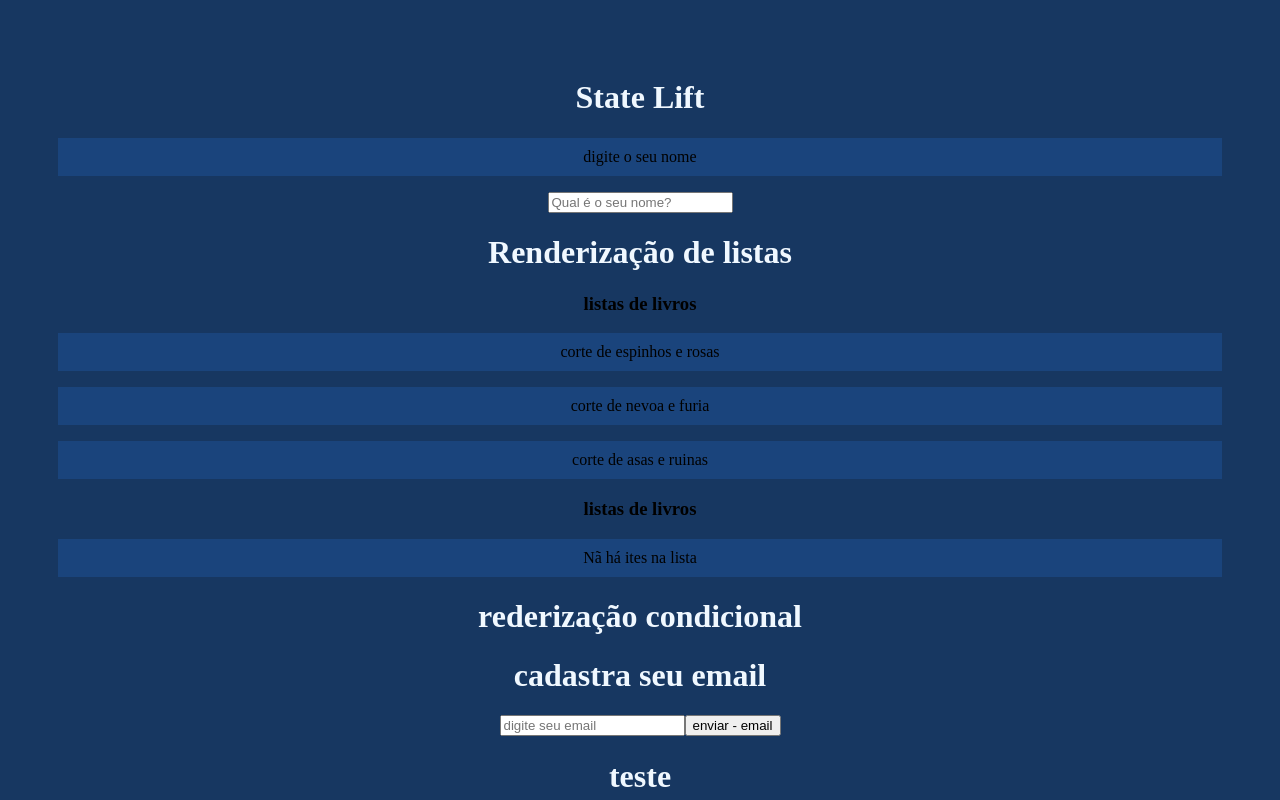
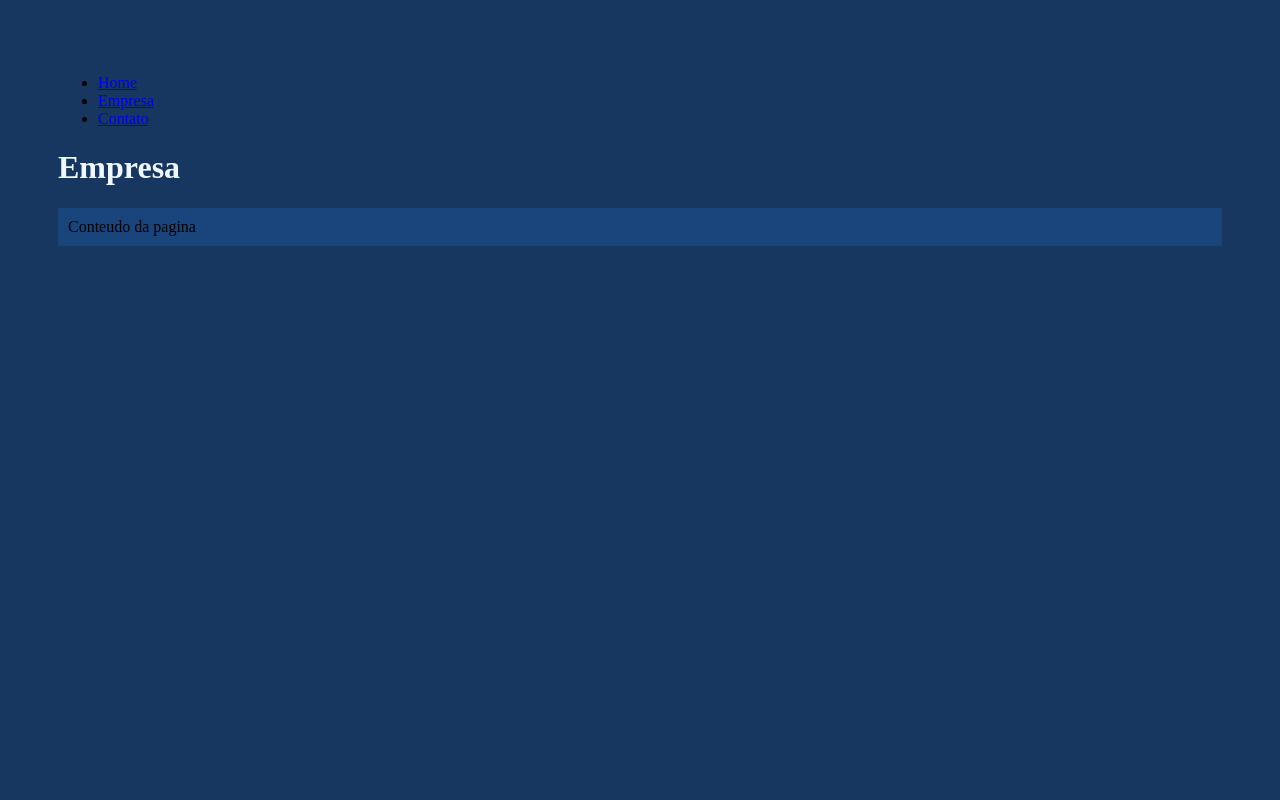
Before and after one commit to jeca16/teste, a React (Create React App) app: page /empresa in a window 1280 px wide. Shown: the top 800 px of the page. Built offline with nearby package versions, Linux system fonts and the light colour scheme.

Commit message:
adicionar navegação de telas

```diff
--- a/package.json
+++ b/package.json
@@ -8,6 +8,7 @@
     "@testing-library/user-event": "^13.5.0",
     "react": "^18.3.1",
     "react-dom": "^18.3.1",
+    "react-router-dom": "^6.26.1",
     "react-scripts": "5.0.1",
     "web-vitals": "^2.1.4"
   },
--- a/src/App.js
+++ b/src/App.js
@@ -1,57 +1,39 @@
 import './App.css';
-import Evento from './components/Evento';
-import SayMyName from './components/SayMyName';
-import Pessoa from './components/Pessoa';
-import Frase from './components/Frase';
-import List from './components/List';
-import Form from './components/Form';
-import OutraLista from './components/OutraLista';
-import Condicional from './components/Condicional';
-import { useState } from 'react';
-import SeuNome from './components/SeuNome'
-import Saudacao from'./components/Saudacao'
+import {BrowserRouter as Router, Routes, Route, Link } from 'react-router-dom'
+import Home from './pages/Home'
+import Empresa from './pages/Empresa'
+import Contato from './pages/Contato'
+
 
 function App() {
-  // const nome = 'maria '
 
-  const meusItens = ['corte de espinhos e rosas', 'corte de nevoa e furia', 'corte de asas e ruinas']
+  return (
+   <Router>
+     <ul>
+       <li>
+          <Link to="/">Home</Link>
+        </li>
+       <li>
+          <Link to="/empresa">Empresa</Link>
+        </li>
+       <li>
+          <Link to="/contato">Contato</Link>
+        </li>
+     </ul>
 
-  const [nome, setNome] = useState()
-  return (
-    <div className="App">
-      <h1>State Lift</h1>
-      <SeuNome setNome = {setNome}/>
-      <Saudacao nome ={nome}/>
+     <Routes>
+       <Route path = "/" element={<Home/>}></Route>
+
+       <Route path = "/empresa" element={<Empresa/>}></Route>
+
+       <Route path = "/contato" element={<Contato/>}>
+
+       </Route>
+     </Routes>
 
 
-
-
-      <h1>Renderização de listas</h1>
-      <OutraLista itens = {meusItens}/>
-      <OutraLista itens = {[]}/>
-      <h1>rederização condicional</h1>
-      <Condicional/>
-
-
-      <h1>teste</h1>
-      <Evento frase = 'to the stars who listen and the dreams that are answered'/>
-      <Form/>
-
-
-      <Frase/>
-      <Frase/>
-      <SayMyName nome='matheus'/>
-      <SayMyName nome='joão'/>
-      <SayMyName nome = {nome}/>
-      <Pessoa
-      nome="jess"
-      idade = "17"
-      profissao = "programadora"
-      foto = "https://miro.medium.com/v2/resize:fit:1024/1*Hzes1SQwIwrxNr46jsBBlA.png"
-      />
-      <List/>
-    </div>
-  );
+   </Router>
+  )
 }
 
 export default App;
--- /dev/null
+++ b/src/pages/Contato.js
@@ -0,0 +1,10 @@
+function Contato (){
+    return(
+        <div>
+            <h1>Contato</h1>
+            <p>Conteudo da pagina</p>
+        </div>
+    )
+}
+
+export default Contato
--- /dev/null
+++ b/src/pages/Empresa.js
@@ -0,0 +1,10 @@
+function Empresa (){
+    return(
+        <div>
+            <h1>Empresa</h1>
+            <p>Conteudo da pagina</p>
+        </div>
+    )
+}
+
+export default Empresa
--- /dev/null
+++ b/src/pages/Home.js
@@ -0,0 +1,10 @@
+function Home (){
+    return(
+        <div>
+            <h1>Home</h1>
+            <p>Conteudo da pagina</p>
+        </div>
+    )
+}
+
+export default Home
```
Also changed, not shown: exemplos.txt (added), 1 other file (tests, documents, lock files or other folders).
